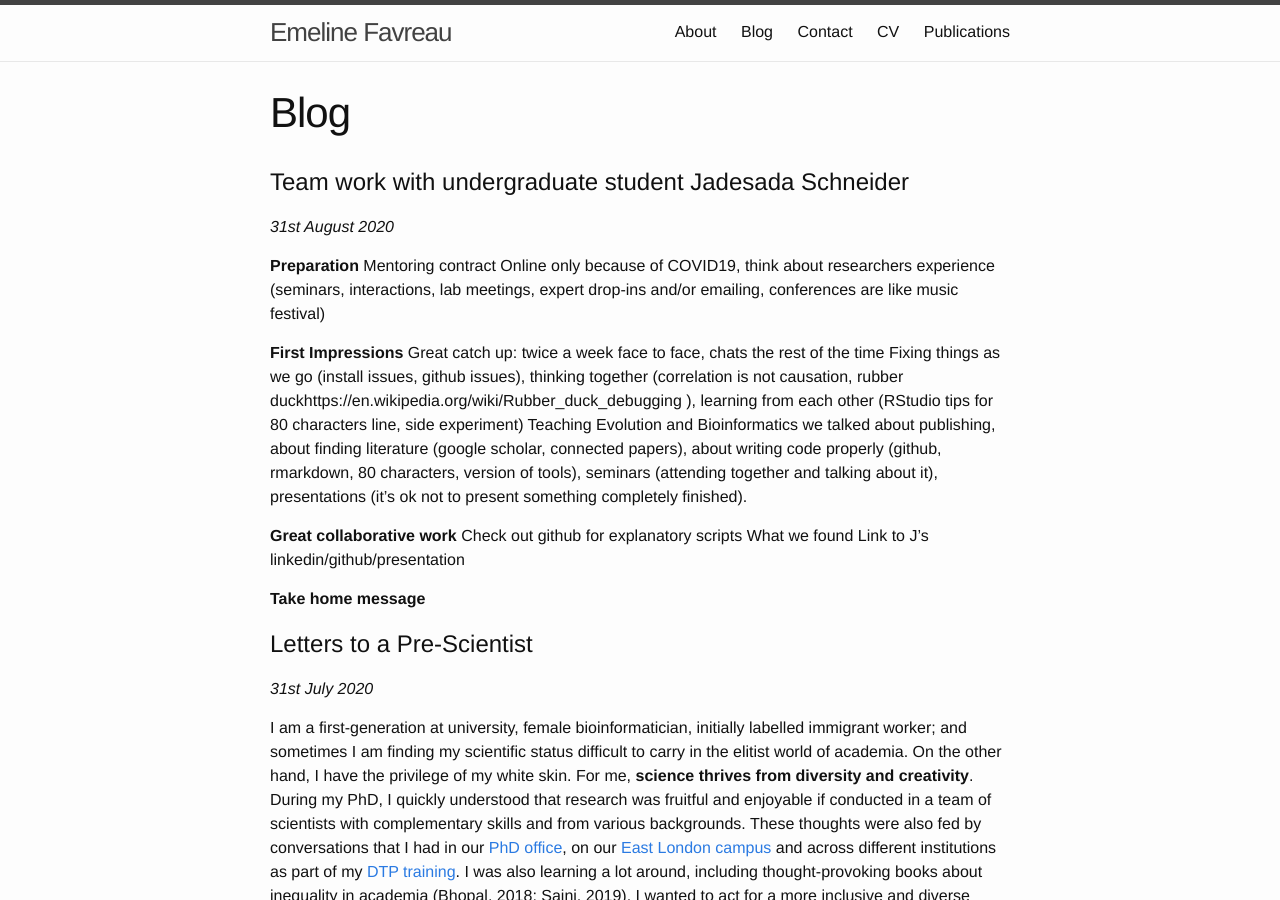
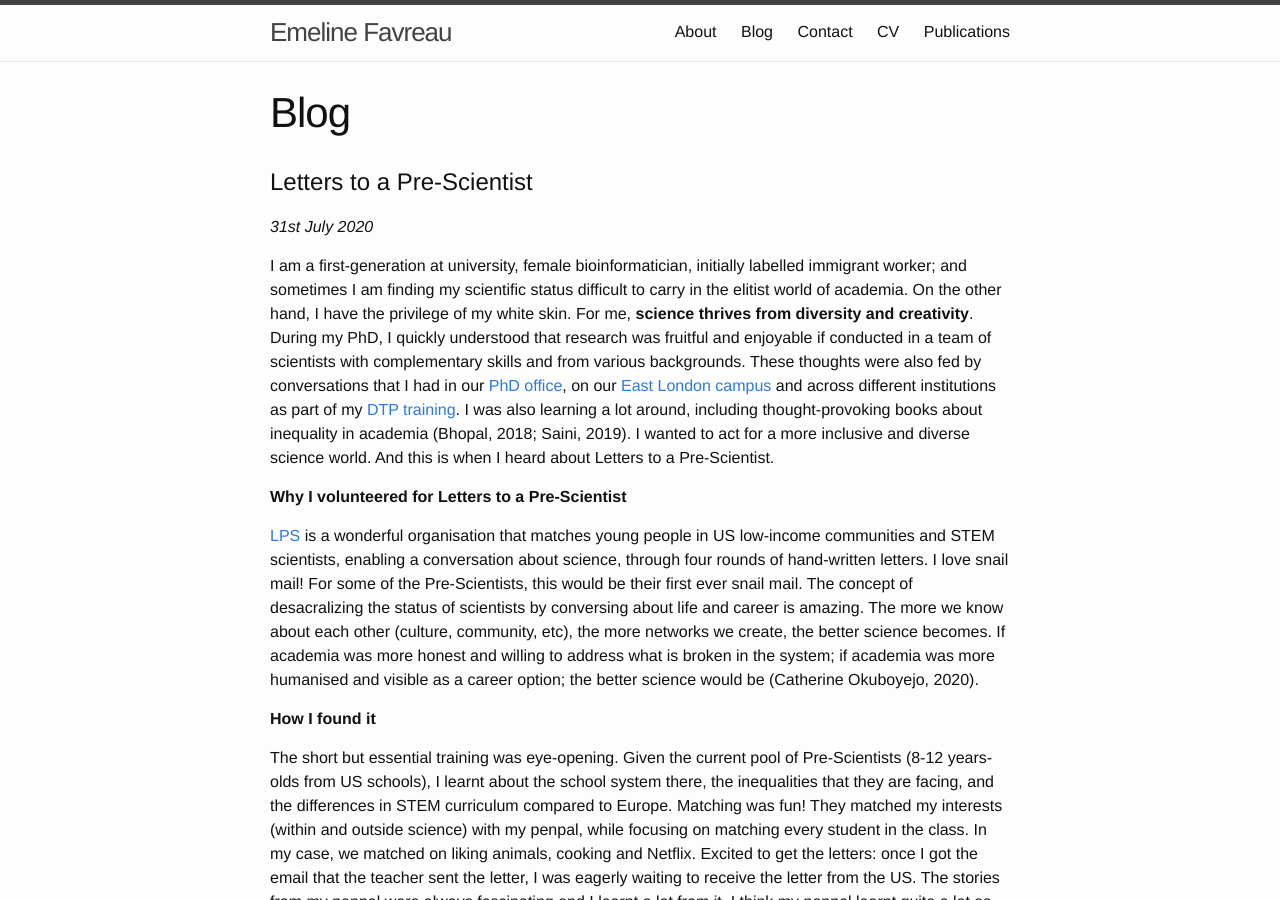
Before and after one commit to EmelineFavreau/EmelineFavreau.github.io, a Jekyll site: the page built from blog.md, in a window 1280 px wide and 900 px high. Built offline with Jekyll 4.4.1, drawn with Linux system fonts in a browser that asks for light colours.

Commit message:
updating blog

```diff
--- a/blog.md
+++ b/blog.md
@@ -3,27 +3,6 @@ layout: page
 title: Blog
 permalink: /blog/
 ---
-
-# Team work with undergraduate student Jadesada Schneider
-*31st August 2020*
-
-**Preparation**
-Mentoring contract
-Online only because of COVID19, think about researchers experience (seminars, interactions, lab meetings, expert drop-ins and/or emailing, conferences are like music festival)
-
-**First Impressions**
-Great catch up: twice a week face to face, chats the rest of the time
-Fixing things as we go (install issues, github issues), thinking together (correlation is not causation, rubber duckhttps://en.wikipedia.org/wiki/Rubber_duck_debugging ), learning from each other (RStudio tips for 80 characters line, side experiment)
-Teaching Evolution and Bioinformatics
-we talked about publishing, about finding literature (google scholar, connected papers), about writing code properly (github, rmarkdown, 80 characters, version of tools), seminars (attending together and talking about it), presentations (it's ok not to present something completely finished).
-
-**Great collaborative work**
-Check out github for explanatory scripts
-What we found
-Link to J's linkedin/github/presentation
-
-**Take home message**
-
 
 # Letters to a Pre-Scientist
 *31st July 2020*
```
